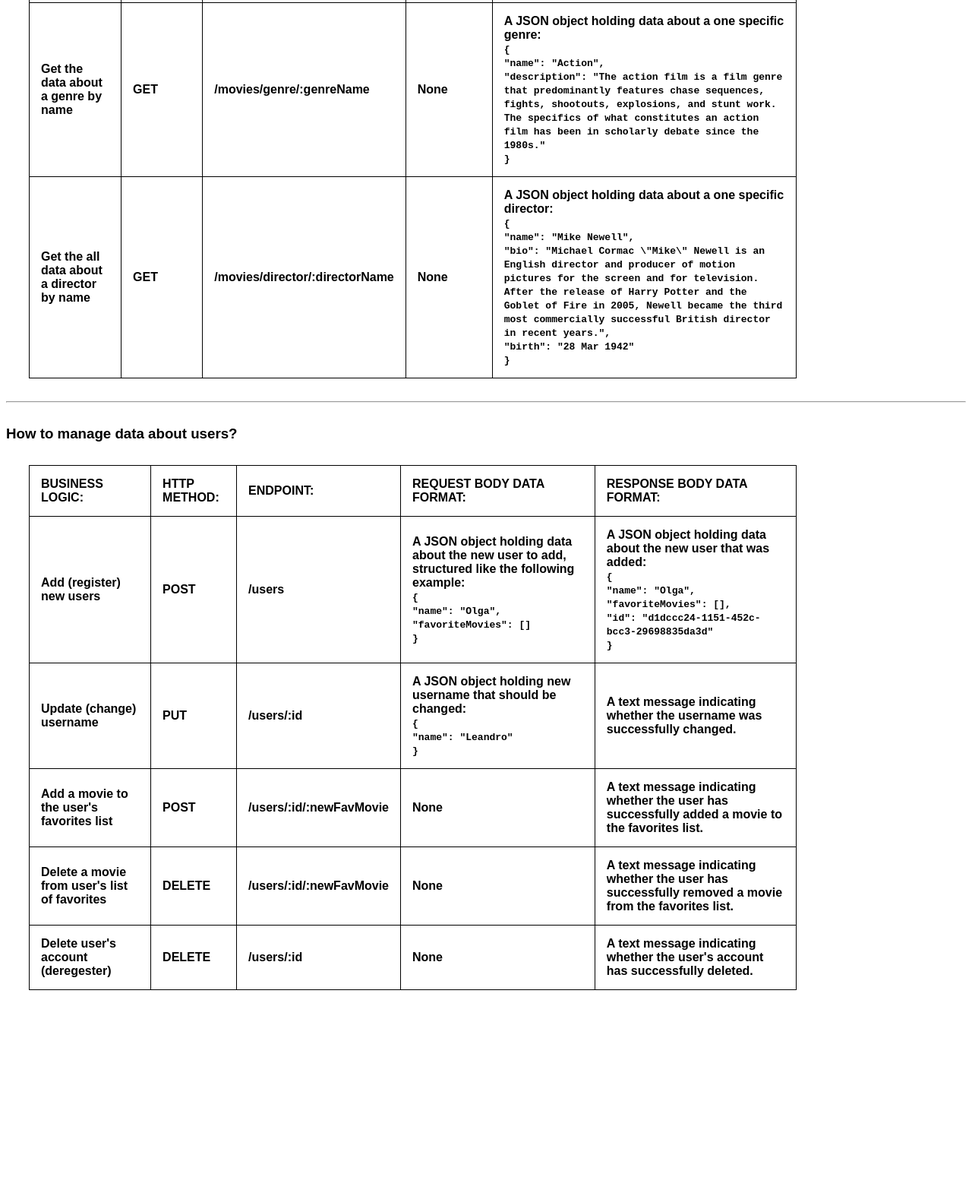
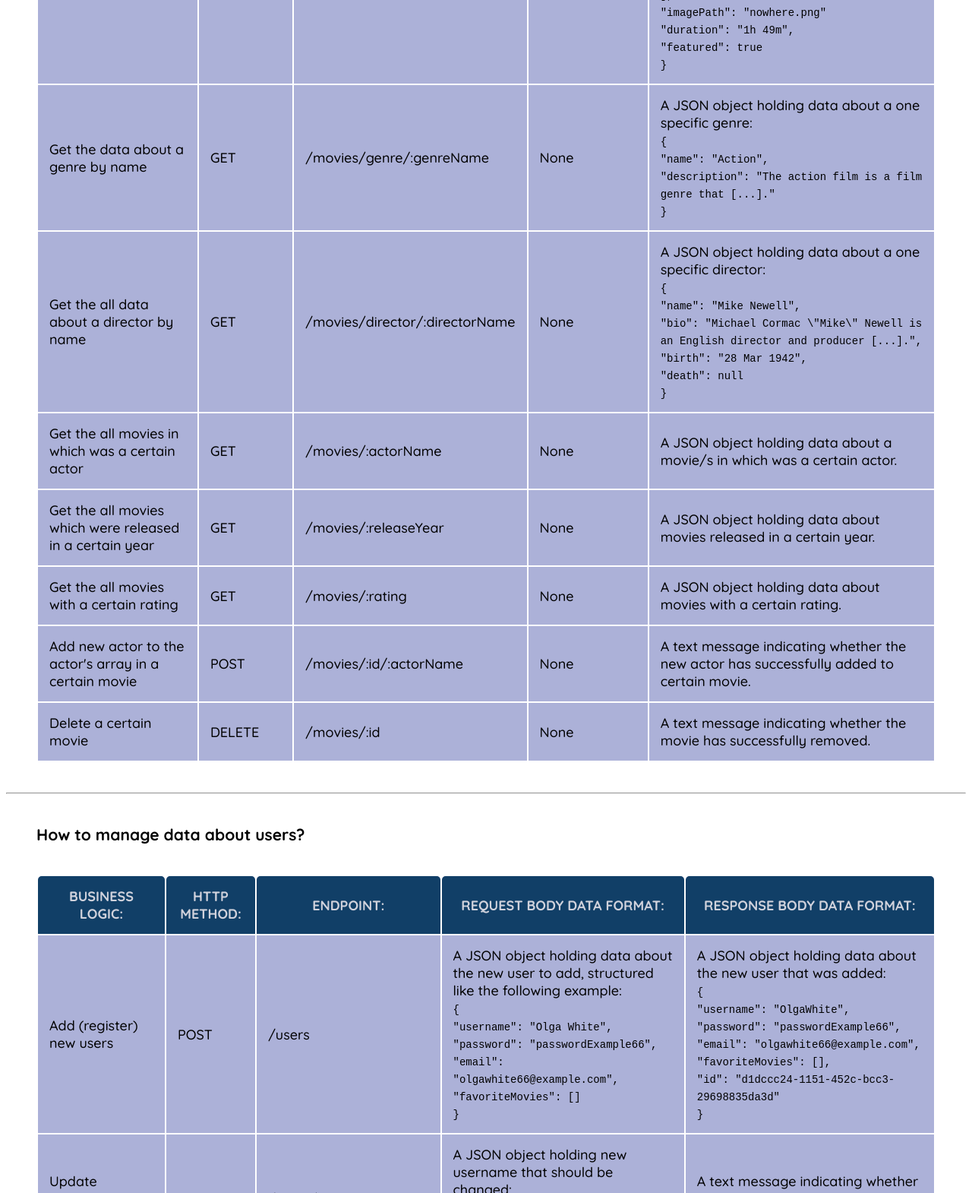
Before and after one commit to tamperic/movie_api, a website: page public/documentation.html in a window 1280 px wide. Shown: the part 1230-2800 px from the top of the page at 76% size. Before the commit the page ends 2563 px from the top, so only its background shows below. Drawn offline with Linux system fonts and the light colour scheme.

Commit message:
Update documentation.html

```diff
--- a/public/documentation.html
+++ b/public/documentation.html
@@ -4,30 +4,33 @@
     <meta charset="UTF-8">
     <meta name="viewport" content="width=device-width, initial-scale=1.0">
     <title>MovieFetcher Documentation</title>
+    <link rel="preconnect" href="https://fonts.googleapis.com">
+    <link rel="preconnect" href="https://fonts.gstatic.com" crossorigin>
+    <link href="https://fonts.googleapis.com/css2?family=Lato:ital,wght@0,100;0,300;0,400;0,700;0,900;1,100;1,300;1,400;1,700;1,900&family=Poppins:ital,wght@0,100;0,200;0,300;0,400;0,500;0,600;0,700;0,800;0,900;1,100;1,200;1,300;1,400;1,500;1,600;1,700;1,800;1,900&family=Quicksand:wght@300..700&family=Varela+Round&display=swap" rel="stylesheet">
     <style>
         body {
-            font-family: Arial, Helvetica, sans-serif;
+            font-family: "Quicksand", serif;
+            font-optical-sizing: auto;
+            font-weight: 500;
+            font-style: normal;
+            font-size: 18px;
         }
-        table, th, td {
-            border: 1px solid black;
+        h1, h2, h3 { margin: 40px 40px 0px 40px; }
+        p { margin: 20px 40px 0px 40px; }
+        table { margin: 40px;  }
+        thead { color: #d0d2dc; }
+        th, td {
+            padding: 15px;
             border-collapse: collapse;
         }
-        table {
-            width: 80%;
-            margin: 30px;
+        th {
+            border-radius: 5px 5px 0 0;
+            text-align: center;
+            background-color:  #113f67;
         }
-        th, td {
-            padding: 15px;
-        }
-        th {
-            text-align: left;
-        }
-        tbody {
-            font-weight: 400;
-        }
-        hr {
-            margin: 30px 0px;
-        }
+        tr { background-color: #a2a8d3e2; }
+        code { font-size: 14px; }
+        hr { margin: 40px 0px; }
     </style>
 </head>
 <body>
@@ -38,7 +41,7 @@
     <hr>
 
     <h2>Getting Started</h2>
-    <h3>How to get date about movies, genres and directors?</h3>
+    <h3>How to get or change data about movies, genres and directors?</h3>
     <table>
         <thead>
             <tr>
@@ -51,71 +54,111 @@
         </thead>
         <tbody>
             <tr>
-                <th>Get the list of data about all movies</th>
-                <th>GET</th>
-                <th>/movies</th>
-                <th>None</th>
-                <th>A JSON object holding data about all movies</th>
+                <td>Get the list of data about all movies</td>
+                <td>GET</td>
+                <td>/movies</td>
+                <td>None</td>
+                <td>A JSON object holding data about all movies.</td>
             </tr>
             <tr>
-                <th>Get the all data about a single movie by title</th>
-                <th>GET</th>
-                <th>/movies/:title</th>
-                <th>None</th>
-                <th>A JSON object holding all data about one single movie:<br>
+                <td>Get the all data about a single movie by title</td>
+                <td>GET</td>
+                <td>/movies/:title</td>
+                <td>None</td>
+                <td>A JSON object holding all data about one single movie:<br>
                     <code>
                         { <br>
+                            "_id": "h739sf9s8v0s9887s8044o", <br>
                             "title": "Nowhere",<br>
-                        "description": "Pregnant, alone and drifting in the sea, a woman trapped in a shipping container tries to survive after fleeing a devastated totalitarian country.",<br>
+                            "description": "Pregnant, alone and drifting in the sea, [...].",<br>
+                            "releaseYear": 2023, <br>
+                            "rating": "6.3", <br>
                             "genre": {<br>
                                 "name": "Drama",<br>
-                            "description": "In film and television, drama is a category or genre of narrative fiction (or semi-fiction) intended to be more serious than humorous in tone. The drama of this kind is usually qualified with additional terms that specify its particular super-genre, macro-genre, or micro-genre, such as soap opera, police crime drama, political drama, legal drama, historical drama, domestic drama, teen drama, and comedy-drama (dramedy)."<br>
+                                "description": "In film and television, drama is [...]."<br>
                             },<br>
-                        "year": 2023,<br>
-                        "duration": "1h 49m",<br>
                             "director": {<br>
                                 "name": "Albert Pintó",<br>
-                            "bio": "Albert Pintó Pérez was born in Terrassa, Barcelona, Catalonia, Spain. He is a director and writer, known for Nowhere (2023), Berlin (2023) and Money Heist (2017).",<br>
-                            "birth": "28 Oct 1985"<br>
+                                "bio": "Albert Pintó Pérez was born in Terrassa, Barcelona, [...].",<br>
+                                "birth": "28 Oct 1985", <br>
+                                "death": null <br>
                             },<br>
                             "actors": [<br>
                                 "Anna Castillo",<br>
                                 "Tamar Novas",<br>
                                 "Tony Corvillo"<br>
                             ],<br>
-                        "image": "https://placehold.co/600x400/png"<br>
+                            "imagePath": "nowhere.png"<br>
+                            "duration": "1h 49m",<br>
+                            "featured": true <br>
                         }
                     </code>
-                </th>
+                </td>
             </tr>
             <tr>
-                <th>Get the data about a genre by name</th>
-                <th>GET</th>
-                <th>/movies/genre/:genreName</th>
-                <th>None</th>
-                <th>A JSON object holding data about a one specific genre: <br>
+                <td>Get the data about a genre by name</td>
+                <td>GET</td>
+                <td>/movies/genre/:genreName</td>
+                <td>None</td>
+                <td>A JSON object holding data about a one specific genre: <br>
                     <code>
                         {<br>
                             "name": "Action",<br>
-                            "description": "The action film is a film genre that predominantly features chase sequences, fights, shootouts, explosions, and stunt work. The specifics of what constitutes an action film has been in scholarly debate since the 1980s."<br>
+                            "description": "The action film is a film genre that [...]."<br>
                         }
                     </code>
-                </th>
+                </td>
             </tr>
             <tr>
-                <th>Get the all data about a director by name</th>
-                <th>GET</th>
-                <th>/movies/director/:directorName</th>
-                <th>None</th>
-                <th>A JSON object holding data about a one specific director: <br>
+                <td>Get the all data about a director by name</td>
+                <td>GET</td>
+                <td>/movies/director/:directorName</td>
+                <td>None</td>
+                <td>A JSON object holding data about a one specific director: <br>
                     <code>
                         {<br>
                             "name": "Mike Newell",<br>
-                            "bio": "Michael Cormac \"Mike\" Newell is an English director and producer of motion pictures for the screen and for television. After the release of Harry Potter and the Goblet of Fire in 2005, Newell became the third most commercially successful British director in recent years.",<br>
-                            "birth": "28 Mar 1942"<br>
+                            "bio": "Michael Cormac \"Mike\" Newell is an English director and producer [...].",<br>
+                            "birth": "28 Mar 1942", <br>
+                            "death": null <br>
                         }
                     </code>
-                </th>
+                </td>
+            </tr>
+            <tr>
+                <td>Get the all movies in which was a certain actor</td>
+                <td>GET</td>
+                <td>/movies/:actorName</td>
+                <td>None</td>
+                <td>A JSON object holding data about a movie/s in which was a certain actor.</td>
+            </tr>
+            <tr>
+                <td>Get the all movies which were released in a certain year</td>
+                <td>GET</td>
+                <td>/movies/:releaseYear</td>
+                <td>None</td>
+                <td>A JSON object holding data about movies released in a certain year.</td>
+            </tr>
+            <tr>
+                <td>Get the all movies with a certain rating</td>
+                <td>GET</td>
+                <td>/movies/:rating</td>
+                <td>None</td>
+                <td>A JSON object holding data about movies with a certain rating.</td>
+            </tr>
+            <tr>
+                <td>Add new actor to the actor's array in a certain movie</td>
+                <td>POST</td>
+                <td>/movies/:id/:actorName</td>
+                <td>None</td>
+                <td>A text message indicating whether the new actor has successfully added to certain movie.</td>
+            </tr>
+            <tr>
+                <td>Delete a certain movie</td>
+                <td>DELETE</td>
+                <td>/movies/:id</td>
+                <td>None</td>
+                <td>A text message indicating whether the movie has successfully removed.</td>
             </tr>
         </tbody>
     </table>
@@ -135,60 +178,64 @@
         </thead>
         <tbody>
             <tr>
-                <th>Add (register) new users</th>
-                <th>POST</th>
-                <th>/users</th>
-                <th>A JSON object holding data about the new user to add, structured like the following example:<br>
+                <td>Add (register) new users</td>
+                <td>POST</td>
+                <td>/users</td>
+                <td>A JSON object holding data about the new user to add, structured like the following example:<br>
                     <code>
                         {<br>
-                            "name": "Olga",<br>
+                            "username": "Olga White", <br>
+                            "password": "passwordExample66", <br>
+                            "email": "olgawhite66@example.com", <br>
                             "favoriteMovies": []<br>
                         }
                     </code>
-                </th>
-                <th>A JSON object holding data about the new user that was added:<br>
+                </td>
+                <td>A JSON object holding data about the new user that was added:<br>
                     <code>
                         {<br>
-                            "name": "Olga",<br>
+                            "username": "OlgaWhite", <br>
+                            "password": "passwordExample66", <br>
+                            "email": "olgawhite66@example.com", <br>
                             "favoriteMovies": [],<br>
                             "id": "d1dccc24-1151-452c-bcc3-29698835da3d"<br>
                         }
                     </code>
-                </th>
+                </td>
             </tr>
             <tr>
-                <th>Update (change) username</th>
-                <th>PUT</th>
-                <th>/users/:id</th>
-                <th>A JSON object holding new username that should be changed:<br>
+                <td>Update (change) user data</td>
+                <td>PUT</td>
+                <td>/users/:id</td>
+                <td>A JSON object holding new username that should be changed:<br>
                     <code>
                         {<br>
-                            "name": "Leandro"<br>
+                            "name": "Leandro Castillo"<br>
                         }
                     </code>
-                </th>
-                <th>A text message indicating whether the username was successfully changed.</th>
+                </td>
+                <td>A text message indicating whether the username was successfully changed.</td>
             </tr>
             <tr>
-                <th>Add a movie to the user's favorites list</th>
-                <th>POST</th>
-                <th>/users/:id/:newFavMovie</th>
-                <th>None</th>
-                <th>A text message indicating whether the user has successfully added a movie to the favorites list.</th>
+                <td>Add a movie to the user's favorites list</td>
+                <td>POST</td>
+                <td>/users/:id/:newFavMovie</td>
+                <td>None</td>
+                <td>A text message indicating whether the user has successfully added a movie to the favorites list.</td>
             </tr>
             <tr>
-                <th>Delete a movie from user's list of favorites</th>
-                <th>DELETE</th>
-                <th>/users/:id/:newFavMovie</th>
-                <th>None</th>
-                <th>A text message indicating whether the user has successfully removed a movie from the favorites list.</th>
+                <td>Delete a movie from user's list of favorites</td>
+                <td>DELETE</td>
+                <td>/users/:id/:newFavMovie</td>
+                <td>None</td>
+                <td>A text message indicating whether the user has successfully removed a movie from the favorites list.</td>
             </tr>
             <tr>
-                <th>Delete user's account (deregester)</th>
-                <th>DELETE</th>
-                <th>/users/:id</th>
-                <th>None</th>
-                <th>A text message indicating whether the user's account has successfully deleted.</th>
+                <td>Delete user's account (deregester)</td>
+                <td>DELETE</td>
+                <td>/users/:id</td>
+                <td>None</td>
+                <td>A text message indicating whether the user's account has successfully deleted.</td>
             </tr>
         </tbody>
     </table>
```
Lines whose indentation alone changed are shown as unchanged.
